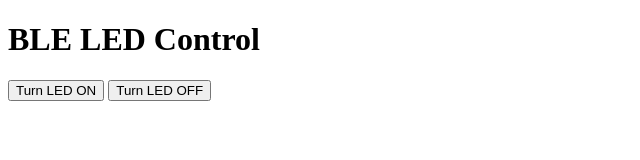
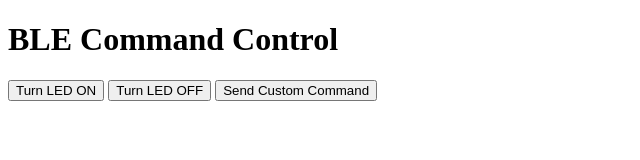
Before and after one commit to minsekim1/ESP32-web, a plain HTML site: page bluetooth_console.html in a window 1280 px wide. Shown: the whole page, without its empty margins (0-640 px from the left). Drawn offline with Linux system fonts and the light colour scheme.

Commit message:
bluetooth_console.html changed

```diff
--- a/bluetooth_console.html
+++ b/bluetooth_console.html
@@ -2,13 +2,14 @@
 <html>
 
 <head>
-	<title>BLE LED Control</title>
+	<title>BLE Command Control</title>
 </head>
 
 <body>
-	<h1>BLE LED Control</h1>
+	<h1>BLE Command Control</h1>
 	<button onclick="sendCommand('LED ON')">Turn LED ON</button>
 	<button onclick="sendCommand('LED OFF')">Turn LED OFF</button>
+	<button onclick="promptCommand()">Send Custom Command</button>
 
 	<script>
 		async function sendCommand(command) {
@@ -28,6 +29,15 @@
 				console.log('Error: ' + error);
 			}
 		}
+
+		function promptCommand() {
+			const command = prompt("Enter the command to send to the ESP32:");
+			if (command !== null) {
+				if (confirm("Send command: " + command + "?")) {
+					sendCommand(command);
+				}
+			}
+		}
 	</script>
 </body>
 
```
